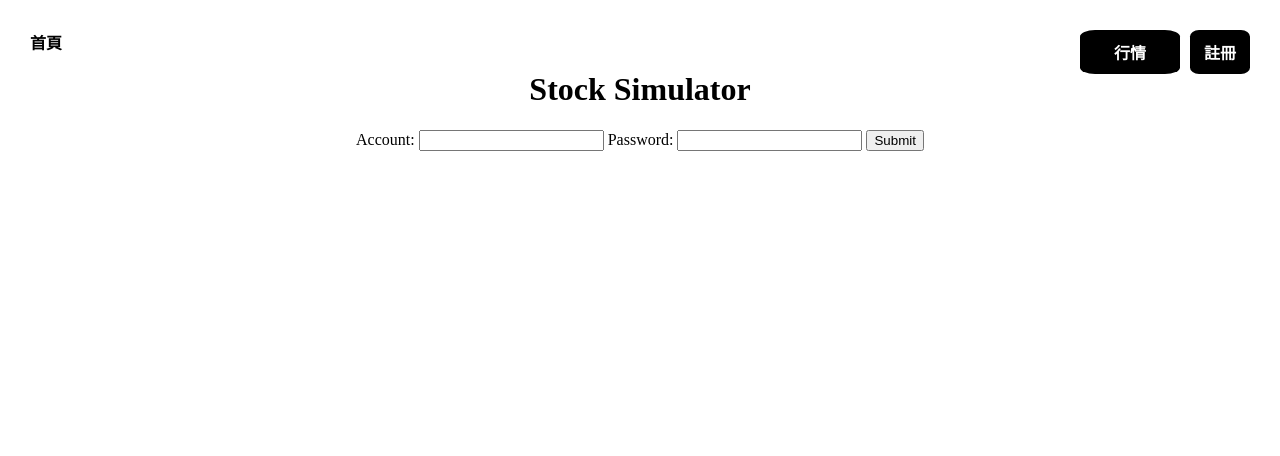
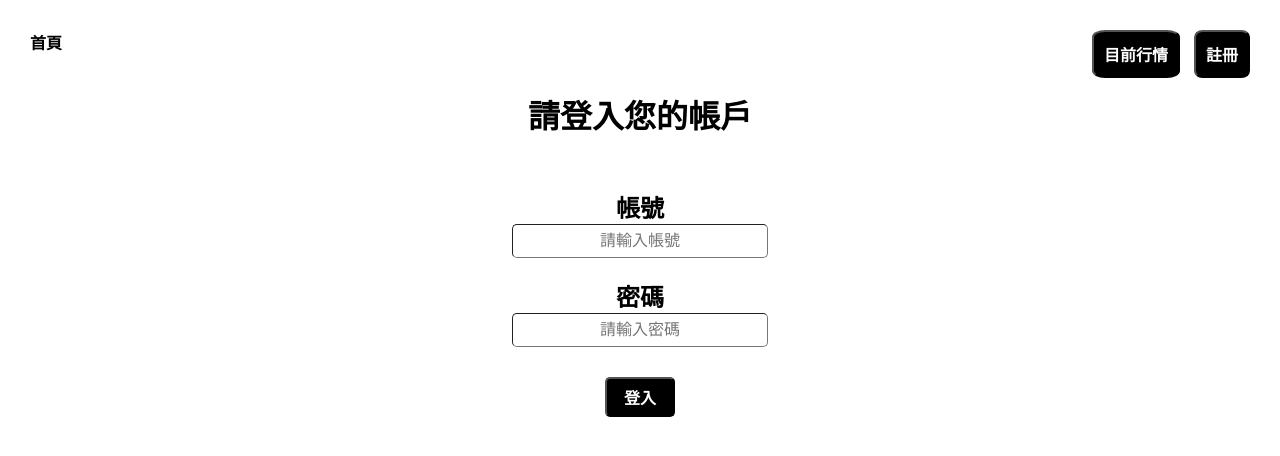
Before and after one commit to BillWang1018/Stock-Simulator, a Django app: page /login/ in a window 1280 px wide. Shown: the top 456 px of the page. Run offline with Django 5.2, Linux system fonts and the light colour scheme.

Commit message:
update style

```diff
--- a/stock_simulator/login/forms.py
+++ b/stock_simulator/login/forms.py
@@ -5,8 +5,44 @@ class RegisterForm(forms.ModelForm):
     class Meta:
         model = Customer
         fields = ['name', 'identity', 'account', 'password', 'ctfc']
+        labels = {
+            'name': '姓名',
+            'identity': '身分字號',
+            'account': '帳號',
+            'password': '密碼',
+            'ctfc': '股票憑證',
+        }
         widgets = {
-            'password': forms.PasswordInput(),
+            'name': forms.TextInput(
+                attrs={
+                    'placeholder': '請輸入您的姓名',
+                    'style': 'text-align: center; height: 30px; width: 250px; border-radius: 5px; border-width: 1px; font-size: 16px;'
+                }
+            ),
+            'identity': forms.TextInput(
+                attrs={
+                    'placeholder': '請輸入您的身分字號',
+                    'style': 'text-align: center; height: 30px; width: 250px; border-radius: 5px; border-width: 1px; font-size: 16px;'
+                }
+            ),
+            'account': forms.TextInput(
+                attrs={
+                    'placeholder': '請輸入您的帳號',
+                    'style': 'text-align: center; height: 30px; width: 250px; border-radius: 5px; border-width: 1px; font-size: 16px;'
+                }
+            ),
+            'password': forms.PasswordInput(
+                attrs={
+                    'placeholder': '請輸入您的密碼',
+                    'style': 'text-align: center; height: 30px; width: 250px; border-radius: 5px; border-width: 1px; font-size: 16px;'
+                }
+            ),
+            'ctfc': forms.TextInput(
+                attrs={
+                    'placeholder': '請輸入您的股票憑證',
+                    'style': 'text-align: center; height: 30px; width: 250px; border-radius: 5px; border-width: 1px; font-size: 16px;'
+                }
+            )
         }
 
     def save(self, commit=True):
@@ -15,13 +51,33 @@ class RegisterForm(forms.ModelForm):
         if commit:
             customer.save()
         return customer
+
 class LoginForm(forms.Form):
-    account = forms.CharField(max_length=255)
-    password = forms.CharField(widget=forms.PasswordInput)
+    account = forms.CharField(
+        max_length=255,
+        widget=forms.TextInput(
+            attrs={
+                'class': 'form-control',
+                'placeholder': '請輸入帳號',
+                'style': 'text-align: center; height: 30px; width: 250px; border-radius: 5px; border-width: 1px; font-size: 16px;'
+            }
+        )
+    )
+    password = forms.CharField(
+        widget=forms.PasswordInput(
+            attrs={
+                'class': 'form-control',
+                'placeholder': '請輸入密碼',
+                'style': 'height: 30px; width: 250px; border-radius: 5px; border-width: 1px; text-align: center; font-size: 16px;'
+            }
+        )
+    )
+
 class InventoryForm(forms.Form):
     snum = forms.CharField(label='Snum', max_length=20)
     amount = forms.IntegerField(label='Amount')
     price = forms.DecimalField(label='Price', max_digits=10, decimal_places=2)
+
 class SellForm(forms.Form):
     snum = forms.IntegerField(label='Stock Number')
     amount = forms.IntegerField(label='Amount')
--- a/stock_simulator/login/templates/login.html
+++ b/stock_simulator/login/templates/login.html
@@ -1,7 +1,7 @@
 {% extends "master.html" %}
 
 {% block title %}
-Stock Simulator
+Login
 {% endblock %}
 
 {% block content %}
@@ -10,21 +10,50 @@ Stock Simulator
 
 {% include 'login_style.html' %}
 
+<style>
+    .account {
+        position: relative;
+        top: 30px;
+    }
+    .passwd {
+        position: relative;
+        top: 50px;
+    }
+    .submit {
+        height: 40px;
+        width: 70px;
+        border-radius: 5px;
+        color: white;
+        font-size: 16px;
+        font-weight: bold;
+        background-color: black;
+        cursor: pointer;
+        position: relative;
+        top: 80px;
+    }
+</style>
+
 <div class="main">
-    <h1> Stock Simulator </h1>
+    <h1> 請登入您的帳戶 </h1>
     {% if request.user.is_authenticated %}
-        <a href="{% url 'logout' %}">Logout</a>
+        <a href="{% url 'logout' %}">Log Out</a>
     {% else %}
         <form action="." method="post">
             {% csrf_token %}
-            <label for="username">Account: </label>
+            <div class="account">
+            <label for="username" class="label"> 帳號 </label>
+            <br>
             {{ login_form.account }}
-            <label for="password">Password: </label>
+            </div>
+            <div class="passwd">
+            <label for="password" class="label"> 密碼 </label>
+            <br>
             {{ login_form.password }}
-            <input type="submit" value="Submit">
+            </div>
+            <input type="submit" value="登入" class="submit">
         </form>
     {% endif %}
-    <a href="/register" class="upper-right-button"> 註冊 </a>
+    <a href="/register"> <button class="first-right"> 註冊 </button> </a>
 </div>
 
 {% endblock %}
--- a/stock_simulator/login/templates/login_style.html
+++ b/stock_simulator/login/templates/login_style.html
@@ -1,7 +1,6 @@
 <style>
-    .upper-right-button {
+    .first-right { /*右上第一顆按鈕*/
         text-align: center;
-        width: 40px;
         color: white;
         font-size: 16px;
         padding: 10px;
@@ -9,6 +8,7 @@
         border-radius: 15%;
         text-decoration: none;
         font-weight: bold;
+        cursor: pointer;
         position: fixed;
         top: 30px;
         right: 30px;
@@ -16,14 +16,15 @@
     .main {
         text-align: center;
         position: relative;
-        top: 50px;
+        top: 70px;
     }
-    .input-field {
+    .form {
+        text-align: center;
         position: relative;
         top: 40px;
     }
-    .submit {
-        position: relative;
-        top: 30px;
+    .label {
+        font-size: 24px;
+        font-weight: bold;
     }
 </style>
--- a/stock_simulator/members/templates/master.html
+++ b/stock_simulator/members/templates/master.html
@@ -2,19 +2,16 @@
 <html>
 
 {% include 'members_style.html' %}
+
 <head>
   <title> {% block title %}{% endblock %} </title>
 </head>
 
 <body>
-<a href="/" class="home"> 首頁 </a>
-<!-- <a href="/admin" class="admin"> 管理 </a> -->
-
-{% block content %}
-{% endblock %}
-<!-- <a href="{%url 'members'%}" class="all-members"> 所有用戶 </a> -->
-<a href="{%url 'snum'%}" class="all-members"> 行情 </a>
-
+  <a href="/" class="home"> 首頁 </a>
+  {% block content %}
+  {% endblock %}
+  <a href="{%url 'snum'%}"> <button class="second-right"> 目前行情 </button> </a>
 </body>
 
 </html>
--- a/stock_simulator/members/templates/members_style.html
+++ b/stock_simulator/members/templates/members_style.html
@@ -9,9 +9,8 @@
         top: 30px;
         left: 30px;
     }
-    .upper-right-button {
+    .first-right {
         text-align: center;
-        width: 40px;
         color: white;
         font-size: 16px;
         padding: 10px;
@@ -19,13 +18,13 @@
         border-radius: 15%;
         text-decoration: none;
         font-weight: bold;
+        cursor: pointer;
         position: fixed;
         top: 30px;
         right: 30px;
     }
-    .all-members {
+    .second-right {
         text-align: center;
-        width: 80px;
         color: white;
         font-size: 16px;
         padding: 10px;
@@ -33,13 +32,13 @@
         border-radius: 15%;
         text-decoration: none;
         font-weight: bold;
+        cursor: pointer;
         position: fixed;
         top: 30px;
         right: 100px;
     }
-    /*.admin {
+    .third-right {
         text-align: center;
-        width: 40px;
         color: white;
         font-size: 16px;
         padding: 10px;
@@ -47,17 +46,14 @@
         border-radius: 15%;
         text-decoration: none;
         font-weight: bold;
+        cursor: pointer;
         position: fixed;
         top: 30px;
-        right: 210px;
-    }*/
+        right: 200px;
+    }
     .main {
         text-align: center;
         position: relative;
         top: 50px;
     }
-    .input-field {
-        position: relative;
-        top: 40px;
-    }
 </style>
```
Also changed, not shown: stock_simulator/login/templates/register.html (+64 -1 lines), stock_simulator/members/templates/main.html (+4 -4 lines).
